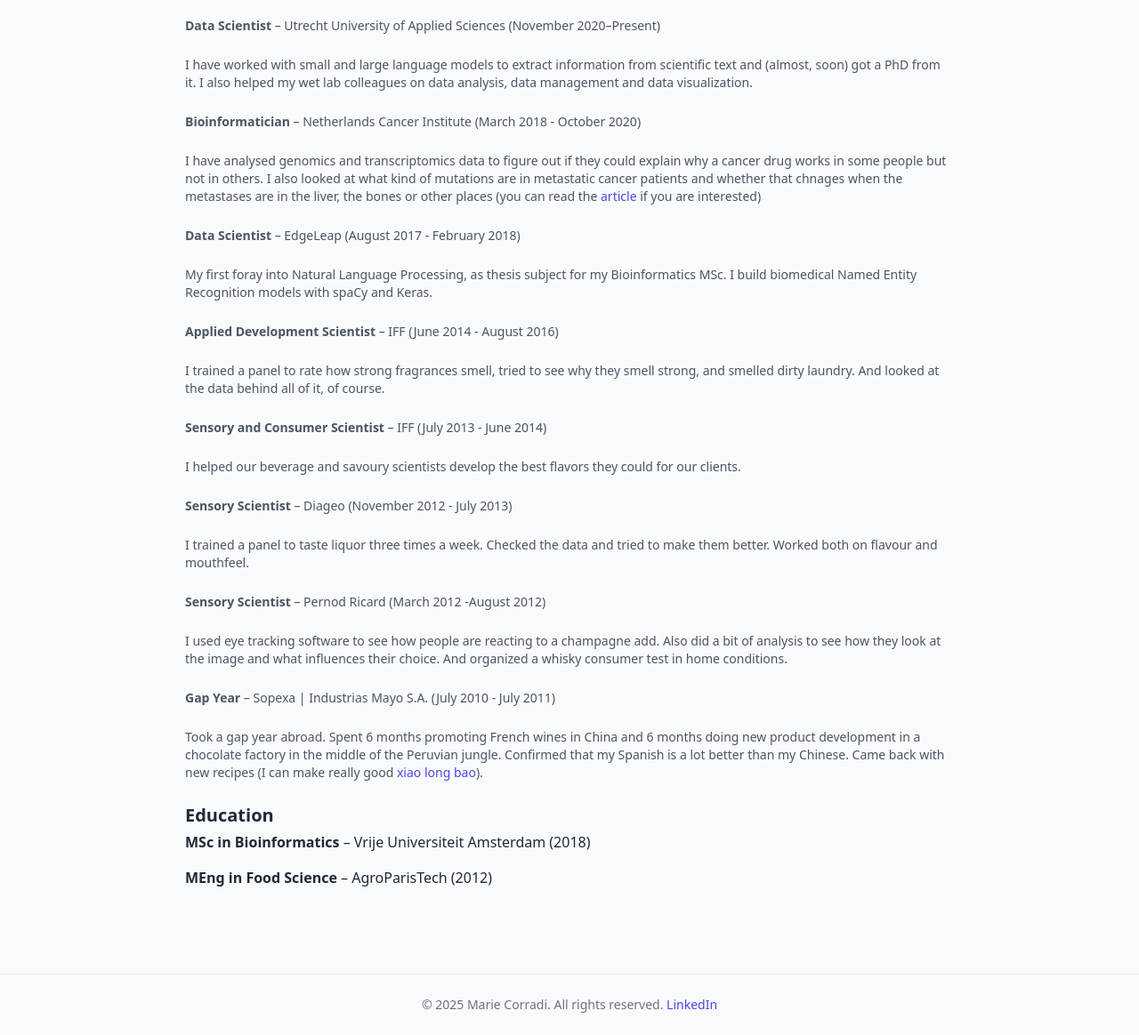
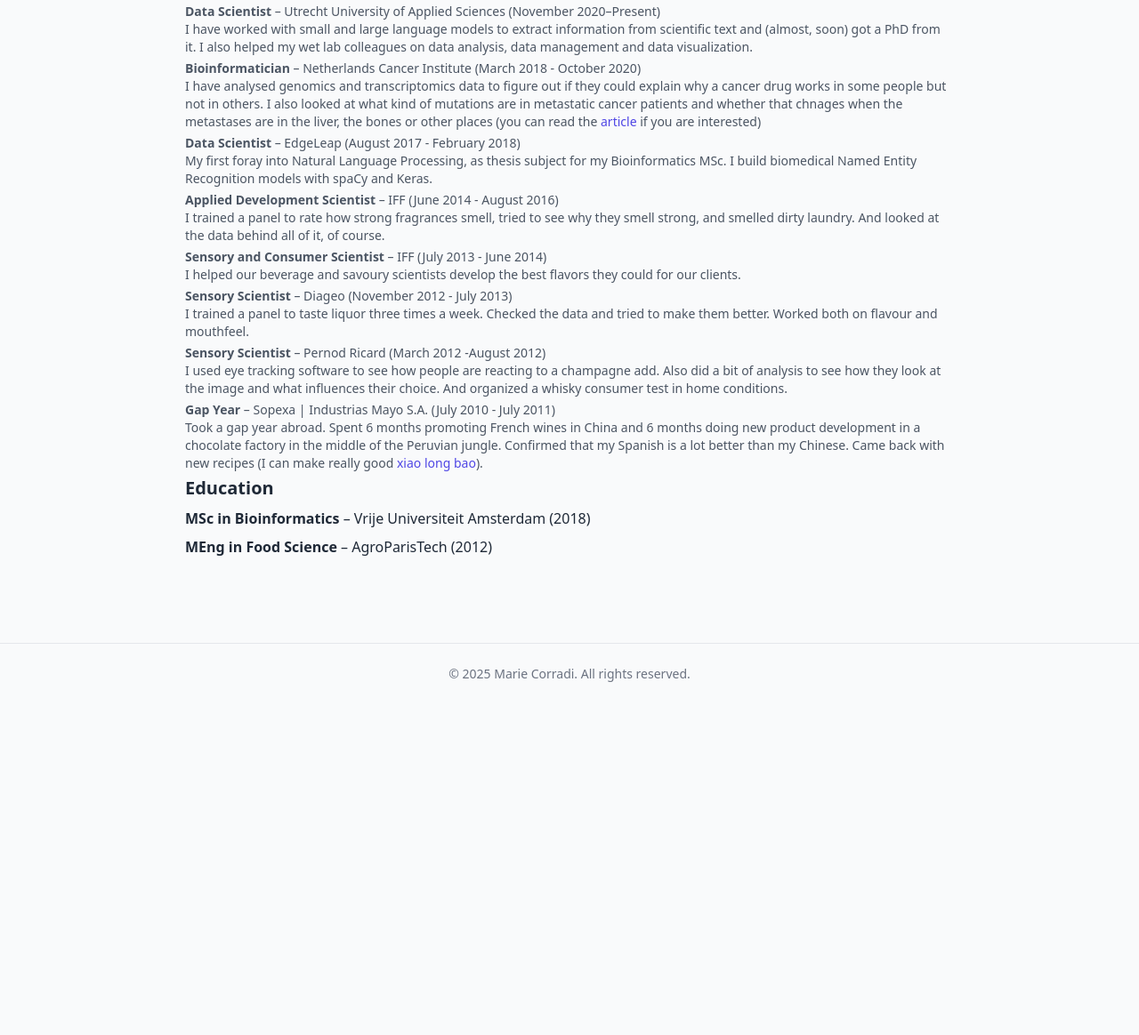
Before and after one commit to MarieCo/TimeWarp, a plain HTML site: page resume.html in a window 1280 px wide. Shown: the part 221-1385 px from the top of the page at 89% size. After the commit the page ends 1013 px from the top, so only its background shows below. Drawn offline with nearby package versions, Linux system fonts and the light colour scheme.

Commit message:
renamed pages consistently, fixed spacing

```diff
--- a/resume.html
+++ b/resume.html
@@ -20,80 +20,78 @@
         <ul class="flex gap-6 text-sm">
           <li><a href="index.html" class="hover:text-indigo-600 dark:hover:text-indigo-400">About</a></li>
           <li><a href="resume.html" class="text-indigo-600 dark:text-indigo-400 font-medium">Resume</a></li>
-          <li><a href="portfolio.html" class="hover:text-indigo-600 dark:hover:text-indigo-400">Portfolio</a></li>
+          <li><a href="portfolio.html" class="hover:text-indigo-600 dark:hover:text-indigo-400">Work</a></li>
         </ul>
       </nav>
     </header>
 
     <main class="pt-32 max-w-4xl mx-auto px-4">
       <h2 class="text-3xl font-bold mb-6 text-center">Resume</h2>
-
-      <section class="space-y-6">
         <div>
           <h3 class="text-xl font-semibold mb-2">Experience</h3>
              </div>
-                <p class="text-gray-600 dark:text-gray-400 text-sm mb-1">
+                <p class="text-gray-600 dark:text-gray-400 text-sm">
                   <strong>Data Scientist</strong> – Utrecht University of Applied Sciences (November 2020–Present)
                 </p>
-                <p class="text-gray-600 dark:text-gray-400 text-sm">
+                <p class="text-gray-600 dark:text-gray-400 text-sm mb-1">
                   I have worked with small and large language models to extract information from scientific text and (almost, soon) got a PhD from it.
                   I also helped my wet lab colleagues on data analysis, data management and data visualization.
                 </p>
 
-                <p class="text-gray-600 dark:text-gray-400 text-sm mb-1">
+                <p class="text-gray-600 dark:text-gray-400 text-sm">
                   <strong>Bioinformatician</strong> – Netherlands Cancer Institute (March 2018 - October 2020)
                 </p>
-                <p class="text-gray-600 dark:text-gray-400 text-sm">
+                <p class="text-gray-600 dark:text-gray-400 text-sm mb-1">
                   I have analysed genomics and transcriptomics data to figure out if they could explain why a cancer drug works in some people but not in others. I also looked at what kind of mutations are in metastatic cancer patients and whether that chnages when the metastases are in the liver, the bones or other places (you can read the <a href="https://pmc.ncbi.nlm.nih.gov/articles/PMC11927350/" class="text-indigo-600 dark:text-indigo-400 hover:text-indigo-800 dark:hover:text-indigo-300 font-medium hover:font-semibold transition">article</a> if you are interested)
                 </p>
 
-                <p class="text-gray-600 dark:text-gray-400 text-sm mb-1">
+                <p class="text-gray-600 dark:text-gray-400 text-sm">
                   <strong>Data Scientist</strong> – EdgeLeap (August 2017 - February 2018)
                 </p>
-                <p class="text-gray-600 dark:text-gray-400 text-sm">
+                <p class="text-gray-600 dark:text-gray-400 text-sm mb-1">
                   My first foray into Natural Language Processing, as thesis subject for my Bioinformatics MSc. I build biomedical Named Entity Recognition models with spaCy and Keras.
                 </p>
 
-                <p class="text-gray-600 dark:text-gray-400 text-sm mb-1">
+                <p class="text-gray-600 dark:text-gray-400 text-sm">
                   <strong>Applied Development Scientist</strong> – IFF (June 2014 - August 2016)
                 </p>
-                <p class="text-gray-600 dark:text-gray-400 text-sm">
+                <p class="text-gray-600 dark:text-gray-400 text-sm mb-1">
                   I trained a panel to rate how strong fragrances smell, tried to see why they smell strong, and smelled dirty laundry. And looked at the data behind all of it, of course.
                 </p>
 
-                <p class="text-gray-600 dark:text-gray-400 text-sm mb-1">
+                <p class="text-gray-600 dark:text-gray-400 text-sm">
                   <strong>Sensory and Consumer Scientist</strong> – IFF (July 2013 - June 2014)
                 </p>
-                <p class="text-gray-600 dark:text-gray-400 text-sm">
+                <p class="text-gray-600 dark:text-gray-400 text-sm mb-1">
                   I helped our beverage and savoury scientists develop the best flavors they could for our clients.
                 </p>
 
-                <p class="text-gray-600 dark:text-gray-400 text-sm mb-1">
+                <p class="text-gray-600 dark:text-gray-400 text-sm">
                   <strong>Sensory  Scientist</strong> – Diageo (November 2012 - July 2013)
                 </p>
-                <p class="text-gray-600 dark:text-gray-400 text-sm">
+                <p class="text-gray-600 dark:text-gray-400 text-sm mb-1">
                   I trained a panel to taste liquor three times a week. Checked the data and tried to make them better. Worked both on flavour and mouthfeel.
                 </p>
 
-                <p class="text-gray-600 dark:text-gray-400 text-sm mb-1">
+                <p class="text-gray-600 dark:text-gray-400 text-sm">
                   <strong>Sensory  Scientist</strong> – Pernod Ricard (March 2012 -August 2012)
                 </p>
-                <p class="text-gray-600 dark:text-gray-400 text-sm">
+                <p class="text-gray-600 dark:text-gray-400 text-sm mb-1">
                   I used eye tracking software to see how people are reacting to a champagne add. Also did a bit of analysis to see how they look at the image and what influences their choice. And organized a whisky consumer test in home conditions.
                 </p>
 
-                <p class="text-gray-600 dark:text-gray-400 text-sm mb-1">
+                <p class="text-gray-600 dark:text-gray-400 text-sm">
                   <strong>Gap Year</strong> – Sopexa | Industrias Mayo S.A. (July 2010 - July 2011)
                 </p>
-                <p class="text-gray-600 dark:text-gray-400 text-sm">
+                <p class="text-gray-600 dark:text-gray-400 text-sm mb-1">
                   Took a gap year abroad. Spent 6 months promoting French wines in China and 6 months doing new product development in a chocolate factory in the middle of the Peruvian jungle. Confirmed that my Spanish is a lot better than my Chinese. Came back with new recipes (I can make really good <a href="https://en.wikipedia.org/wiki/Xiaolongbao" class="text-indigo-600 dark:text-indigo-400 hover:text-indigo-800 dark:hover:text-indigo-300 font-medium hover:font-semibold transition">xiao long bao</a>).
                 </p>
           </div>
         </div>
 
         <div>
-          <h3 class="text-xl font-semibold mb-1">Education</h3>
-            <div class="space-y-4">
+          <h3 class="text-xl font-semibold mb-2">Education</h3>
+            <div class="space-y-2">
               <p>
                 <strong>MSc in Bioinformatics</strong> – Vrije Universiteit Amsterdam (2018)
               </p>
@@ -102,19 +100,12 @@
               </p>
            </div>
         </div>
-      </section>
     </main>
 
 
     <footer class="mt-24 py-6 border-t border-gray-200 dark:border-gray-700 text-center text-sm text-gray-500 dark:text-gray-400">
       <p>
         © <span id="year"></span> Marie Corradi. All rights reserved.
-        <a
-          href="https://www.linkedin.com/in/marie-corradi-3b638743/"
-          target="_blank"
-          class="text-indigo-600 dark:text-indigo-400 hover:underline"
-          >LinkedIn</a
-        >
       </p>
     </footer>
 
```
Also changed, not shown: portfolio.html (+3 -9 lines).
